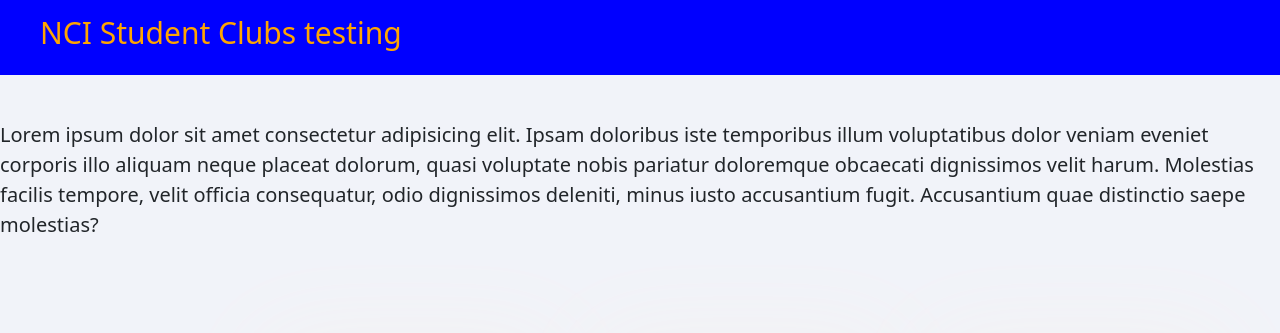
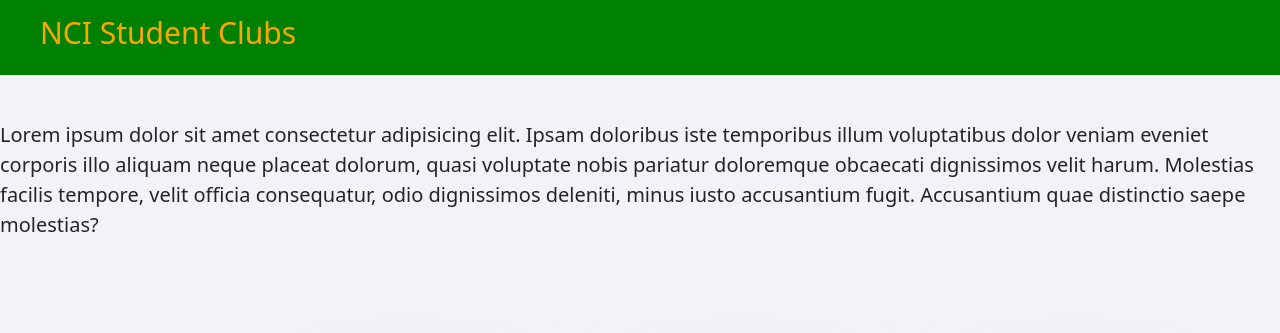
Before and after one commit to aabhinnav1999/DevOpsSec_project, a Django app: page / in a window 1280 px wide; the page is wider, and only the part inside the window is pictured. Shown: the top 333 px of that part. Run offline with Django 5.2, Linux system fonts and the light colour scheme.

Commit message:
testing 3 cicd

```diff
--- a/static/styles/main.css
+++ b/static/styles/main.css
@@ -10,7 +10,7 @@ body{
 #main_div_0{
     display: flex;
     flex-wrap: wrap;
-    background-color: blue;
+    background-color: green;
     height: 75px;
     width: 100%;
 }
--- a/templates/main.html
+++ b/templates/main.html
@@ -14,7 +14,7 @@
 <body>
     <div id="main_div_0">
 
-        <span ><a href="{% url 'index' %}" id="nci">NCI Student Clubs testing</a></span>
+        <span ><a href="{% url 'index' %}" id="nci">NCI Student Clubs</a></span>
 
 
 
```
